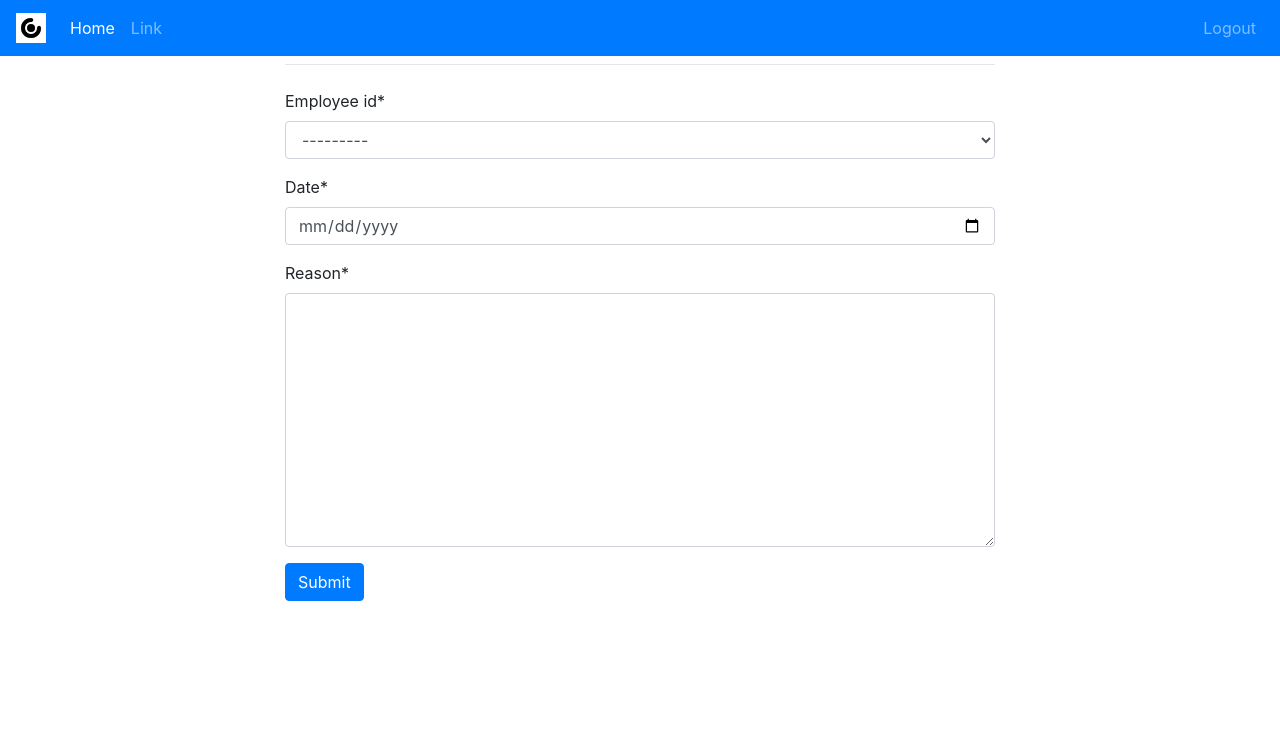
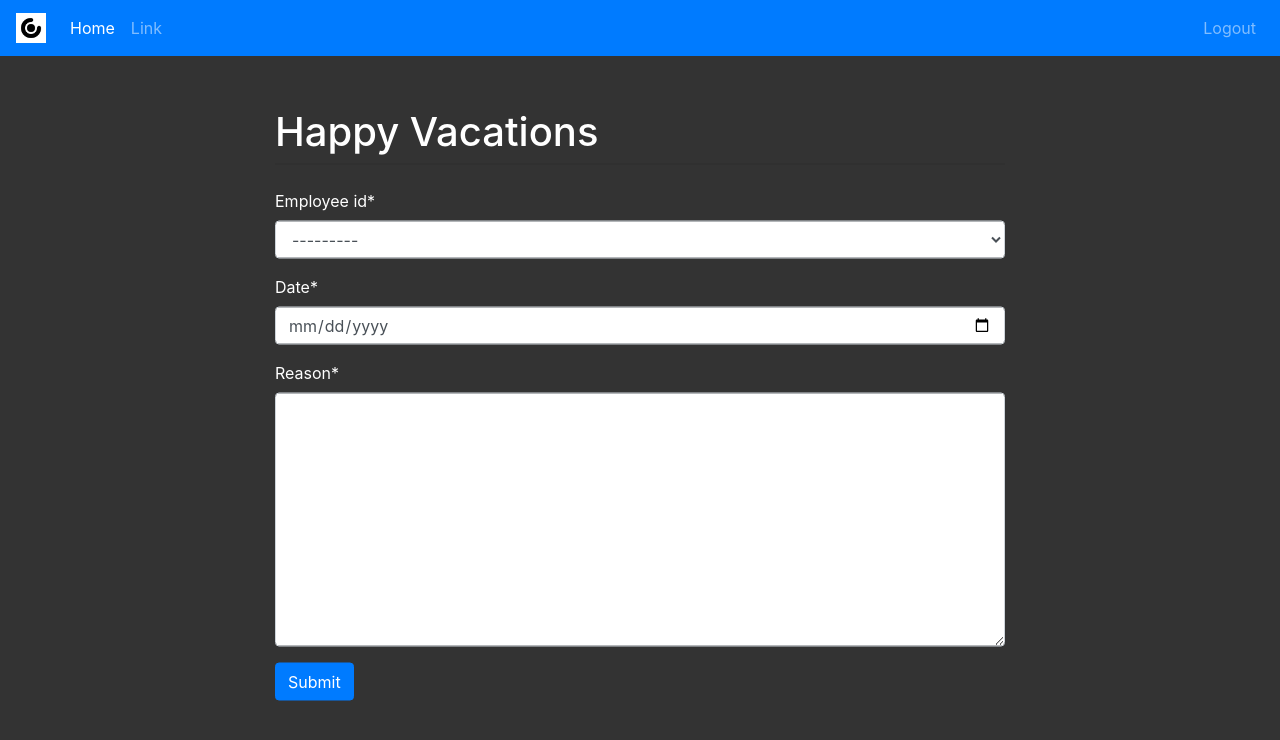
Before and after one commit to mister221/django, a Django app: page /employee/leave/1 in a window 1280 px wide. Shown: the top 740 px of the page. Run offline with Django 3.2, Linux system fonts and the light colour scheme; data that the repository does not hold is empty; some libraries are stand-ins or nearby versions.

Commit message:
commited triggers,add leave count to employee class

```diff
--- a/employees/models.py
+++ b/employees/models.py
@@ -39,6 +39,7 @@ class Employee(models.Model):
     role = models.ForeignKey(Role, on_delete=models.CASCADE)
     phone = models.CharField(validators=[phone_regex],max_length=10)
     address = models.TextField()
+    leave_count = models.IntegerField(default=0,null=True, blank=True)
     # user_id = models.OneToOneField(User)
 
 
--- a/employees/templates/employees/addRole.html
+++ b/employees/templates/employees/addRole.html
@@ -3,6 +3,10 @@
 
 {% block style %}
 <style>
+      body{
+    background-color: rgba(0,0,0,0.8);
+    color: white;
+  }
       html, body {
       display: flex;
       justify-content: center;
--- a/employees/templates/employees/index.html
+++ b/employees/templates/employees/index.html
@@ -158,9 +158,8 @@
             <a id="features"></a>
             <hr>
             <p class="lead mt-5">
-                Are you ready for Bootstap 4? It's the 4th generation of this popular responsive framework. Bootstrap 4 will include some interesting
-                new features such as flexbox, 5 grid sizes (now including xl), cards, `em` sizing, CSS normalization (reboot) and larger font
-                sizes.
+                Automate mundane tasks. Increase time spent on business strategic tasks. Enable your employees & HR for higher business results.
+                Personnel records, organizational hierarchies, salary structure, real-time status capture it all through Perk Payroll in bulk or one-time mode. Maintain and track records of past and current employees.
             </p>
             <div class="row my-4">
                 <div class="col-lg-3 col-md-4">
--- a/employees/templates/employees/leaveform.html
+++ b/employees/templates/employees/leaveform.html
@@ -1,6 +1,21 @@
 {% extends 'employees/base.html' %}
 {% load crispy_forms_tags %}
+{% block style %}
+<style type="text/css">
+  body{
+    background-color: rgba(0,0,0,0.8);
+    color: white;
+  }
 
+  .container{
+  position: absolute;
+  margin:0px auto;
+  left: 50%;
+  top:50%;
+  transform: translate(-50%,-50%);
+}
+</style>
+{% endblock style %}
 {% block content %}
 <div class="container">
       <div class="row justify-content-center">
```
Also changed, not shown: employees/templates/employees/addDepartment.html (+7 -0 lines), employees/migrations/0002_employee_leave_count.py (added).
